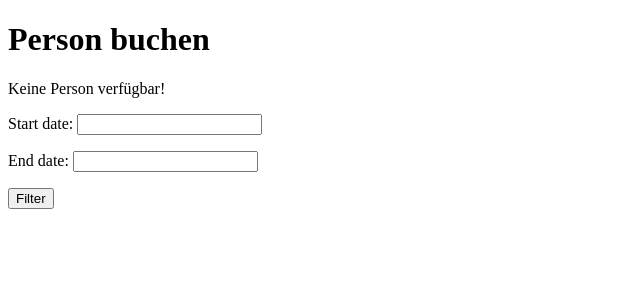
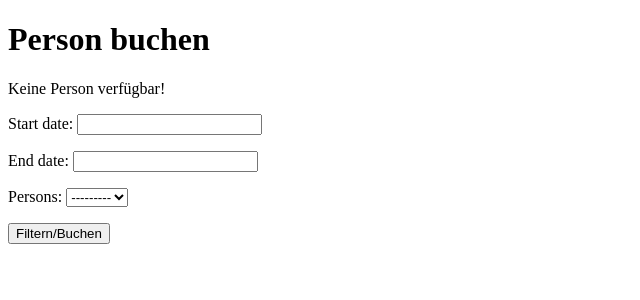
Before and after one commit to patrup/ResPla, a Django app: page /planer/booking/book/person/ in a window 1280 px wide. Shown: the top 300 px of the page, without its empty margins (0-640 px from the left). Run offline with Django 3.2, Linux system fonts and the light colour scheme; data that the repository does not hold is empty.

Commit message:
Booking of a available Person implemented. It works now. If booked index.html will be called.

```diff
--- a/ResPla/Planer/templates/Planer/book_person.html
+++ b/ResPla/Planer/templates/Planer/book_person.html
@@ -19,7 +19,7 @@
 <form action="{% url 'planer:book_available_person_test' %}" method="post">
 {% csrf_token %}
     {{ form.as_p }}
-<input type="submit" value="Filter" />
+<input type="submit" value="Filtern/Buchen" />
 </form>
 
 </body>
--- a/ResPla/Planer/views.py
+++ b/ResPla/Planer/views.py
@@ -130,6 +130,8 @@ class CreateTimeSpanView(ListView):
 class TimeSpanForm(forms.Form):
     start_date = forms.DateTimeField()
     end_date = forms.DateTimeField()
+    persons = forms.ModelChoiceField(queryset=Person.objects.all(),
+                                     required=False)
 
 
 def book_a_person(request):
@@ -141,9 +143,20 @@ def book_a_person(request):
     if request.method == 'POST':
         form = TimeSpanForm(request.POST)
         if form.is_valid():
-            start_date = form.cleaned_data['start_date']
-            end_date = form.cleaned_data['end_date']
-            person_list = get_available_persons(start_date, end_date)
+            if form.cleaned_data['persons'] is not None:
+                person = form.cleaned_data['persons']
+                booking = Booking()
+                booking.person = person
+                booking.start_date = form.cleaned_data['start_date']
+                booking.end_date = form.cleaned_data['end_date']
+                booking.title = person.first_name + ' ' + person.last_name
+                booking.description = "Personenbuchung"
+                booking.save()
+                return render(request, 'Planer/index.html')
+            else:
+                start_date = form.cleaned_data['start_date']
+                end_date = form.cleaned_data['end_date']
+                person_list = get_available_persons(start_date, end_date)
         else:
             person_list = Person.objects.all()
         context = {'person_list': person_list, 'form': form}
```
Also changed, not shown: 1 other file.
